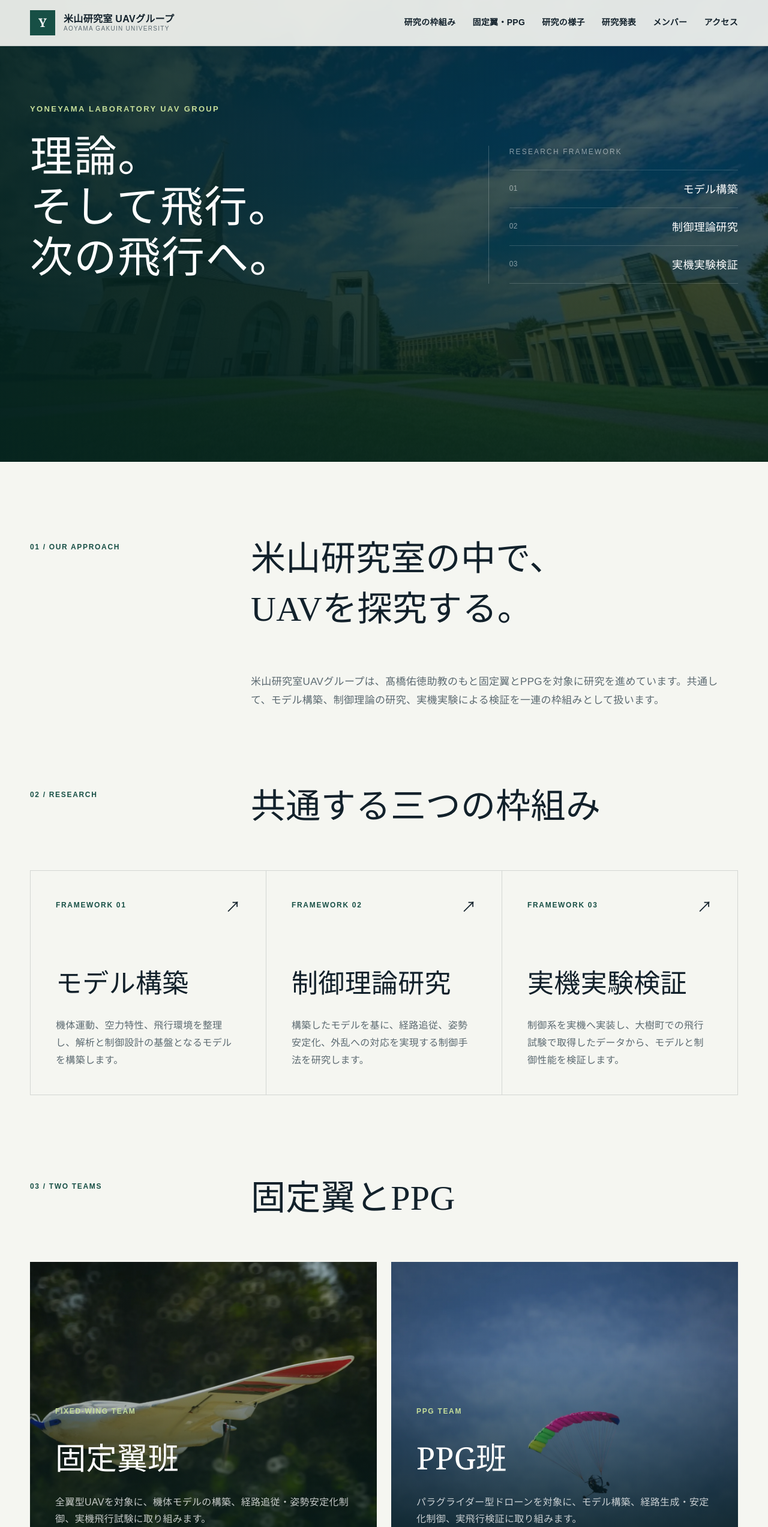
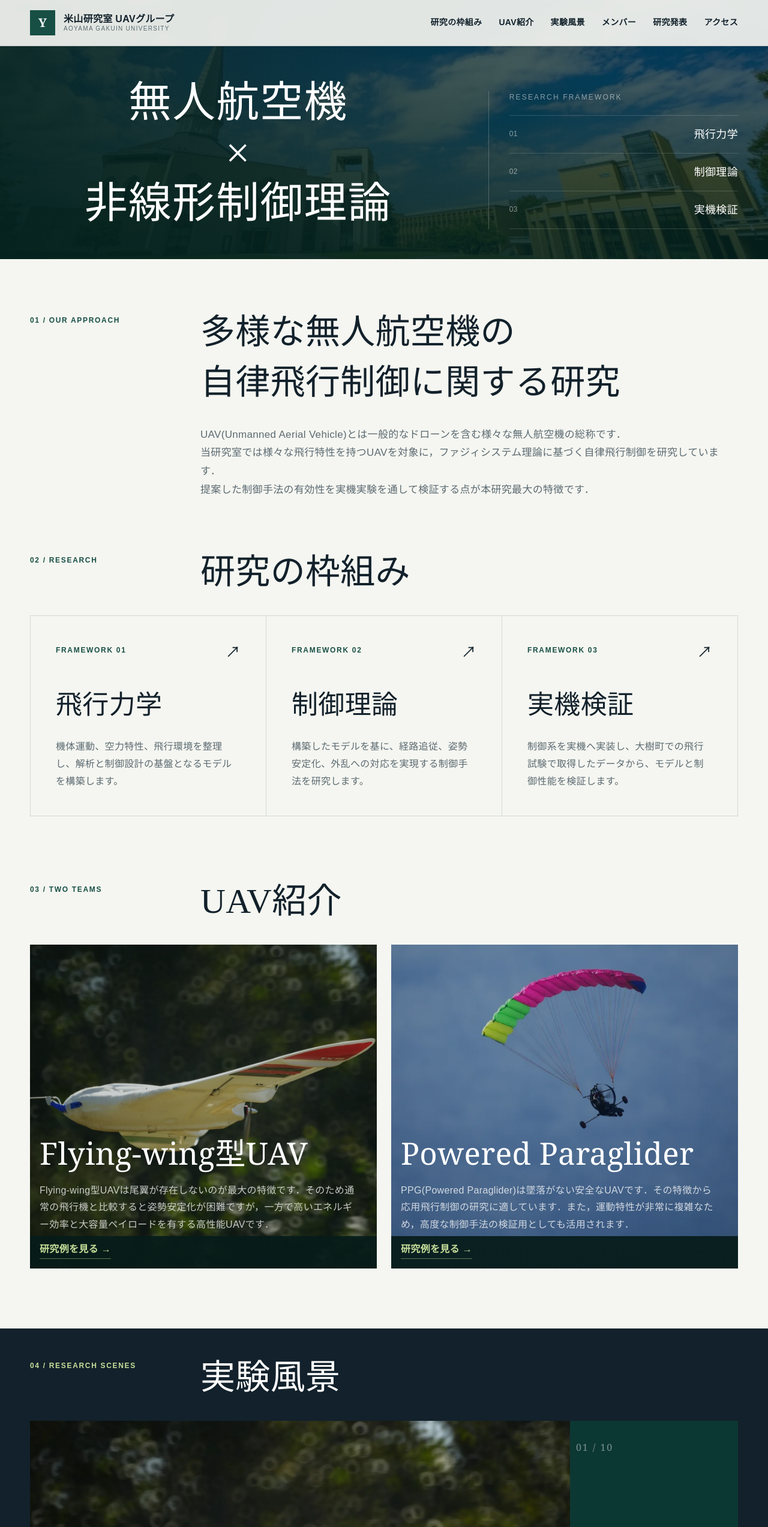
Before and after one commit to HaruAbiko/yoneyama-lab-website, a plain HTML site: page index.html in a window 1280 px wide. Shown: the top 2546 px of the page at 60% size. Drawn offline with Linux system fonts and the light colour scheme.

Commit message:
indexの文章変更と見た目の修正

```diff
--- a/index.html
+++ b/index.html
@@ -86,8 +86,8 @@
     .menu-button { display: none; border: 0; background: transparent; font: inherit; padding: 12px; }
 
     .hero {
-      min-height: 770px;
-      padding: 170px 0 110px;
+      min-height: auto px;
+      padding: 130px 0 50px;
       position: relative;
       overflow: hidden;
       background: var(--green-deep);
@@ -97,7 +97,7 @@
       content: "";
       position: absolute;
       inset: 0;
-      background: url("assets/images/sagamihara-campus.webp") center 48% / cover no-repeat;
+      background: url("assets/images/sagamihara-campus.webp") center 58% / cover no-repeat;
       transform: scale(1.01);
     }
     .hero::after {
@@ -132,6 +132,9 @@
       line-height: 1.17;
       letter-spacing: 0.02em;
     }
+    #hero-title {
+        text-align: center;
+      }
     .hero-copy {
       margin: 36px 0 0;
       max-width: 670px;
@@ -156,13 +159,13 @@
     .pillar-list a:hover { padding-left: 8px; color: var(--lime); }
     .pillar-list span { font-family: "Yu Gothic", sans-serif; font-size: 12px; color: rgba(255,255,255,0.5); }
 
-    .intro { padding: 120px 0 90px; }
+    .intro { padding: 80px 0 50px; }
     .section-head {
       display: grid;
-      grid-template-columns: 0.55fr 1.45fr;
+      grid-template-columns: 0.4fr 1.6fr;
       gap: 60px;
       align-items: start;
-      margin-bottom: 64px;
+      margin-bottom: 30px;
     }
     .section-index { color: var(--green); font-size: 12px; font-weight: 700; letter-spacing: 0.14em; text-transform: uppercase; }
     h2 {
@@ -174,12 +177,15 @@
     }
     .intro-text {
       display: grid;
-      grid-template-columns: 0.55fr 1.45fr;
+      grid-template-columns: 0.4fr 1.6fr;
       gap: 60px;
     }
-    .intro-text p { grid-column: 2; margin: 0; max-width: 780px; color: var(--muted); font-size: 17px; }
+    .intro-text p { grid-column: 2; margin: 0; max-width: none; color: var(--muted); font-size: 17px; }
 
-    .research { padding: 30px 0 130px; }
+    .members .intro-text {
+      margin-bottom: 40px;
+    }
+    .research { padding: 30px 0 100px; }
     .research-grid {
       display: grid;
       grid-template-columns: repeat(2, 1fr);
@@ -189,7 +195,7 @@
     .research-grid-three { grid-template-columns: repeat(3, 1fr); }
     .research-card {
       position: relative;
-      min-height: 360px;
+      min-height: 320px;
       padding: 42px;
       border-right: 1px solid var(--line);
       border-bottom: 1px solid var(--line);
@@ -209,14 +215,14 @@
     .card-no { color: var(--green); font-size: 12px; font-weight: 700; letter-spacing: 0.14em; }
     .research-card:hover .card-no, .research-card:hover p { color: rgba(255,255,255,0.72); }
     .research-card h3 {
-      margin: 76px 0 18px;
+      margin: 36px 0 18px;
       font-family: Georgia, "Yu Mincho", serif;
       font-size: clamp(30px, 4vw, 44px);
       font-weight: 500;
     }
     .research-card p { margin: 0; max-width: 460px; color: var(--muted); transition: color 200ms ease; }
 
-    .aerial-focus { padding: 0 0 130px; }
+    .aerial-focus { padding: 0 0 100px; }
     .aerial-grid { display: grid; grid-template-columns: repeat(2, 1fr); gap: 24px; }
     .aerial-card {
       position: relative;
@@ -228,22 +234,42 @@
       background: var(--ink);
     }
     .aerial-card img { position: absolute; inset: 0; width: 100%; height: 100%; object-fit: cover; transition: transform 500ms ease; }
-    .aerial-card::after { content: ""; position: absolute; inset: 0; background: linear-gradient(0deg, rgba(6,27,25,.94) 0%, rgba(6,27,25,.22) 70%); }
-    .aerial-card:hover img { transform: scale(1.035); }
-    .aerial-copy { position: relative; z-index: 1; padding: 42px; }
+    /* 固定翼の写真 */
+    .aerial-card:first-child img {
+      object-position: 35% 50%;
+    }
+    /* PPGの写真 */
+    .aerial-card:nth-child(2) img {
+      width: 90%;
+      height: 55%;
+      transform: scale(2.8);
+      object-position: 50% 100%;
+    }
+    .aerial-card::after { content: ""; position: absolute; inset: 0; background: linear-gradient(0deg, rgba(6,27,25,.94) 10%, rgba(6,27,25,.22) 10%); }
+    /* .aerial-card:hover img { transform: scale(1.035); } */
+    /* 固定翼：カーソルを合わせたとき */
+    .aerial-card:first-child:hover img {
+      transform: scale(1.2);
+    }
+
+    /* PPG：カーソルを合わせたとき */
+    .aerial-card:nth-child(2):hover img {
+      transform: scale(3.36);
+    }
+    .aerial-copy { position: relative; z-index: 1; padding: 16px; }
     .aerial-copy .card-no { color: var(--lime); }
-    .aerial-copy h3 { margin: 18px 0 14px; font-family: Georgia, "Yu Mincho", serif; font-size: clamp(34px, 4vw, 52px); font-weight: 500; }
-    .aerial-copy p { margin: 0; max-width: 500px; color: rgba(255,255,255,.76); }
-    .aerial-link { display: inline-flex; margin-top: 24px; color: var(--lime); font-weight: 700; border-bottom: 1px solid rgba(199,223,154,.45); }
+    .aerial-copy h3 { margin: 18px 0 2px; font-family: Georgia, "Yu Mincho", serif; font-size: clamp(34px, 4vw, 52px); font-weight: 500; }
+    .aerial-copy p { margin: 0; max-width: 525px; color: rgba(255,255,255,.76); }
+    .aerial-link { display: inline-flex; margin-top: 12px; color: var(--lime); font-weight: 700; border-bottom: 1px solid rgba(199,223,154,.45); }
 
-    .scenes { padding: 120px 0 130px; color: var(--white); background: var(--ink); }
+    .scenes { padding: 40px 0 30px; color: var(--white); background: var(--ink); }
     .scenes .section-index { color: var(--lime); }
     .slideshow { position: relative; }
-    .slide { display: none; grid-template-columns: minmax(0,1.45fr) minmax(280px,.55fr); min-height: 620px; background: var(--green-deep); }
+    .slide { display: none; grid-template-columns: minmax(0,1.6fr) minmax(280px,.4fr); min-height: 620px; background: var(--green-deep); }
     .slide.is-active { display: grid; }
     .slide-media { min-width: 0; overflow: hidden; background: #0a2724; }
     .slide-media img { display: block; width: 100%; height: 620px; object-fit: cover; }
-    .slide-copy { display: flex; flex-direction: column; justify-content: flex-end; padding: 48px; }
+    .slide-copy { display: flex; flex-direction: column; justify-content: flex-end; padding: 30px 10px 60px 10px; }
     .slide-count { margin: 0 0 auto; color: rgba(255,255,255,.45); font-family: Georgia, serif; letter-spacing: .12em; }
     .slide-kicker { margin: 0 0 14px; color: var(--lime); font-size: 12px; font-weight: 700; letter-spacing: .16em; text-transform: uppercase; }
     .slide-copy h3 { margin: 0; font-family: "Yu Mincho", serif; font-size: clamp(30px,4vw,46px); font-weight: 500; line-height: 1.4; }
@@ -257,7 +283,7 @@
     .slide-dot[aria-current="true"] { background: var(--lime); }
     .slide-status { min-width: 95px; color: rgba(255,255,255,.58); font-size: 12px; text-align: right; }
 
-    .presentations { padding: 120px 0; }
+    .presentations { padding: 50px 0; }
     .presentation-list { border-top: 1px solid var(--line); }
     .presentation-item { display: grid; grid-template-columns: 130px 1fr auto; gap: 28px; align-items: start; padding: 28px 0; border-bottom: 1px solid var(--line); }
     .presentation-date { color: var(--green); font-family: Georgia, serif; font-size: 15px; }
@@ -330,22 +356,22 @@
       border-bottom: 1px solid rgba(199,223,154,0.45);
     }
 
-    .members { padding: 110px 0 125px; }
+    .members { padding: 70px 0 40px; }
     .faculty-grid {
       display: grid;
-      grid-template-columns: repeat(2, 1fr);
+      grid-template-columns: repeat(3, 1fr);
       margin-bottom: 64px;
       border-top: 1px solid var(--line);
       border-left: 1px solid var(--line);
     }
     .faculty-card {
-      min-height: 235px;
-      padding: 36px 40px;
+      min-height: auto;
+      padding: 20px 20px;
       border-right: 1px solid var(--line);
       border-bottom: 1px solid var(--line);
     }
     .faculty-role {
-      margin: 0 0 42px;
+      margin: 0px 0 4px;
       color: var(--green);
       font-size: 12px;
       font-weight: 700;
@@ -395,21 +421,21 @@
       border-top: 1px solid var(--line);
     }
     .student-count {
-      padding: 26px 24px;
+      padding: 20px 20px;
       border-bottom: 1px solid var(--line);
       border-right: 1px solid var(--line);
     }
     .student-count:first-child { border-left: 1px solid var(--line); }
-    .student-grade { display: block; color: var(--muted); font-size: 13px; letter-spacing: 0.12em; }
+    .student-grade { display: block; color: var(--muted); font-size: 18px; letter-spacing: 0.12em; }
     .student-number {
       display: block;
-      margin-top: 10px;
+      margin-top: 6px;
       color: var(--green);
       font-family: Georgia, serif;
       font-size: 42px;
       line-height: 1;
     }
-    .student-number small { margin-left: 6px; color: var(--muted); font-family: "Yu Gothic", sans-serif; font-size: 13px; }
+    .student-number small { margin-left: 6px; color: var(--muted); font-family: "Yu Gothic", sans-serif; font-size: 18px; }
 
     .access {
       padding: 100px 0;
@@ -535,10 +561,10 @@
       <button class="menu-button" type="button" aria-expanded="false" aria-controls="global-nav">メニュー</button>
       <nav class="nav" id="global-nav" aria-label="メインナビゲーション">
         <a href="#research">研究の枠組み</a>
-        <a href="#aerial">固定翼・PPG</a>
-        <a href="#scenes">研究の様子</a>
+        <a href="#aerial">UAV紹介</a>
+        <a href="#scenes">実験風景</a>
+        <a href="#members">メンバー</a>
         <a href="#presentations">研究発表</a>
-        <a href="#members">メンバー</a>
         <a href="#access">アクセス</a>
       </nav>
     </div>
@@ -548,15 +574,15 @@
     <section class="hero" aria-labelledby="hero-title">
       <div class="wrap hero-grid">
         <div>
-          <p class="eyebrow">Yoneyama Laboratory UAV Group</p>
-          <h1 id="hero-title">理論。<br>そして飛行。<br>次の飛行へ。</h1>
+          <!--<p class="eyebrow">Yoneyama Laboratory UAV Group</p>--><!--コメントアウト 高橋メモ-->
+          <h1 id="hero-title">無人航空機<br>×<br>非線形制御理論</h1>
         </div>
         <aside class="hero-side" aria-label="UAV研究の枠組み">
           <p class="hero-side-label">RESEARCH FRAMEWORK</p>
           <ol class="pillar-list">
-            <li><a href="#research"><span>01</span>モデル構築</a></li>
-            <li><a href="#research"><span>02</span>制御理論研究</a></li>
-            <li><a href="#scenes"><span>03</span>実機実験検証</a></li>
+            <li><a href="#research"><span>01</span>飛行力学</a></li>
+            <li><a href="#research"><span>02</span>制御理論</a></li>
+            <li><a href="#scenes"><span>03</span>実機検証</a></li>
           </ol>
         </aside>
       </div>
@@ -566,10 +592,12 @@
       <div class="wrap">
         <div class="section-head">
           <p class="section-index">01 / Our Approach</p>
-          <h2 id="intro-title">米山研究室の中で、<br>UAVを探究する。</h2>
+          <h2 id="intro-title">多様な無人航空機の<br>自律飛行制御に関する研究</h2>
         </div>
         <div class="intro-text">
-          <p>米山研究室UAVグループは、髙橋佑徳助教のもと固定翼とPPGを対象に研究を進めています。共通して、モデル構築、制御理論の研究、実機実験による検証を一連の枠組みとして扱います。</p>
+          <p>UAV(Unmanned Aerial Vehicle)とは一般的なドローンを含む様々な無人航空機の総称です．<br>
+          当研究室では様々な飛行特性を持つUAVを対象に，ファジィシステム理論に基づく自律飛行制御を研究しています．<br>
+          提案した制御手法の有効性を実機実験を通して検証する点が本研究最大の特徴です．</p>
         </div>
       </div>
     </section>
@@ -578,22 +606,22 @@
       <div class="wrap">
         <div class="section-head">
           <p class="section-index">02 / Research</p>
-          <h2 id="research-title">共通する三つの枠組み</h2>
+          <h2 id="research-title">研究の枠組み</h2>
         </div>
         <div class="research-grid research-grid-three">
           <a class="research-card" href="research/uav.html">
             <span class="card-no">FRAMEWORK 01</span>
-            <h3>モデル構築</h3>
+            <h3>飛行力学</h3>
             <p>機体運動、空力特性、飛行環境を整理し、解析と制御設計の基盤となるモデルを構築します。</p>
           </a>
           <a class="research-card" href="research/uav.html">
             <span class="card-no">FRAMEWORK 02</span>
-            <h3>制御理論研究</h3>
+            <h3>制御理論</h3>
             <p>構築したモデルを基に、経路追従、姿勢安定化、外乱への対応を実現する制御手法を研究します。</p>
           </a>
           <a class="research-card" href="#scenes">
             <span class="card-no">FRAMEWORK 03</span>
-            <h3>実機実験検証</h3>
+            <h3>実機検証</h3>
             <p>制御系を実機へ実装し、大樹町での飛行試験で取得したデータから、モデルと制御性能を検証します。</p>
           </a>
         </div>
@@ -604,25 +632,25 @@
       <div class="wrap">
         <div class="section-head">
           <p class="section-index">03 / Two Teams</p>
-          <h2 id="aerial-title">固定翼とPPG</h2>
+          <h2 id="aerial-title">UAV紹介</h2>
         </div>
         <div class="aerial-grid">
           <a class="aerial-card" href="research/fixed-wing.html">
             <img src="assets/images/research-scenes/fixed-wing-flight-side.webp" alt="屋外を飛行する全翼型固定翼UAV" width="1800" height="1200">
             <div class="aerial-copy">
-              <span class="card-no">FIXED-WING TEAM</span>
-              <h3>固定翼班</h3>
-              <p>全翼型UAVを対象に、機体モデルの構築、経路追従・姿勢安定化制御、実機飛行試験に取り組みます。</p>
-              <span class="aerial-link">班の研究を見る →</span>
+            <!--<span class="card-no">FIXED-WING TEAM</span>-->
+              <h3>Flying-wing型UAV</h3>
+              <p>Flying-wing型UAVは尾翼が存在しないのが最大の特徴です．そのため通常の飛行機と比較すると姿勢安定化が困難ですが，一方で高いエネルギー効率と大容量ペイロードを有する高性能UAVです．</p>
+              <span class="aerial-link">研究例を見る →</span>
             </div>
           </a>
           <a class="aerial-card" href="research/ppg.html">
             <img src="assets/images/research-scenes/ppg-flight-sky.webp" alt="青空を飛行するパワードパラグライダー型飛行ロボット" width="1800" height="1200">
             <div class="aerial-copy">
-              <span class="card-no">PPG TEAM</span>
-              <h3>PPG班</h3>
-              <p>パラグライダー型ドローンを対象に、モデル構築、経路生成・安定化制御、実飛行検証に取り組みます。</p>
-              <span class="aerial-link">班の研究を見る →</span>
+            <!--<span class="card-no">PPG TEAM</span>-->
+              <h3>Powered Paraglider</h3>
+              <p>PPG(Powered Paraglider)は墜落がない安全なUAVです．その特徴から応用飛行制御の研究に適しています．また，運動特性が非常に複雑なため，高度な制御手法の検証用としても活用されます．</p>
+              <span class="aerial-link">研究例を見る →</span>
             </div>
           </a>
         </div>
@@ -633,7 +661,7 @@
       <div class="wrap">
         <div class="section-head">
           <p class="section-index">04 / Research Scenes</p>
-          <h2 id="scenes-title">研究の様子</h2>
+          <h2 id="scenes-title">実験風景</h2>
         </div>
         <div class="slideshow" data-slideshow aria-roledescription="カルーセル" aria-label="研究活動の写真">
           <article class="slide is-active" data-slide aria-hidden="false">
@@ -641,8 +669,7 @@
             <div class="slide-copy"><p class="slide-count">01 / 10</p><p class="slide-kicker">Fixed-wing flight</p><h3>固定翼UAVの飛行試験</h3><p>設計した制御系を実機へ実装し、屋外環境で飛行特性と制御性能を確認します。</p></div>
           </article>
           <article class="slide" data-slide aria-hidden="true">
-            <div class="slide-media"><img s
-              rc="assets/images/research-scenes/ppg-flight-sky.webp" alt="青空を飛行するPPG型飛行ロボット" width="1800" height="1200"></div>
+            <div class="slide-media"><img src="assets/images/research-scenes/ppg-flight-sky.webp" alt="青空を飛行するPPG型飛行ロボット" width="1800" height="1200"></div>
             <div class="slide-copy"><p class="slide-count">02 / 10</p><p class="slide-kicker">PPG flight</p><h3>PPGの飛行</h3><p>柔軟な翼を持つ機体を対象に、風のある実環境で安定した飛行を目指します。</p></div>
           </article>
           <article class="slide" data-slide aria-hidden="true">
@@ -690,21 +717,7 @@
       </div>
     </section>
 
-    <section class="presentations" id="presentations" aria-labelledby="presentations-title">
-      <div class="wrap">
-        <div class="section-head">
-          <p class="section-index">05 / Presentations</p>
-          <h2 id="presentations-title">UAV研究発表</h2>
-        </div>
-        <div class="presentation-list">
-          <article class="presentation-item"><time class="presentation-date" datetime="2026-07-01">2026.07.01</time><p class="presentation-title">パラフォイール型飛行ロボットのための3次元経路生成および実飛行環境を想定した安定化手法の提案</p><span class="presentation-venue">ROBOMECH 2026</span></article>
-          <article class="presentation-item"><time class="presentation-date" datetime="2026-07-01">2026.07.01</time><p class="presentation-title">無人航空機の懸垂式重心調整とトリム推定外乱オブザーバの統合的検討による性能改善</p><span class="presentation-venue">ROBOMECH 2026</span></article>
-
-        </div>
-        <p class="source-note">掲載内容は<a href="https://raweb.jm.aoyama.ac.jp/aguhp/KgApp/k03/resid/S001800" target="_blank" rel="noopener">青山学院大学 公式研究者情報（髙橋佑徳助教）</a>を2026年10月2日に確認したものです。</p>
-      </div>
-    </section>
-
+    <!--
     <section class="about" id="about" aria-labelledby="about-title">
       <div class="wrap about-grid">
         <div>
@@ -717,24 +730,35 @@
         </div>
       </div>
     </section>
+    -->
 
     <section class="members" id="members" aria-labelledby="members-title">
       <div class="wrap">
         <div class="section-head">
-          <p class="section-index">06 / Members</p>
-          <h2 id="members-title">UAVグループの構成</h2>
+          <p class="section-index">05 / Members</p>
+          <h2 id="members-title">UAVグループメンバー</h2>
+        </div>
+
+        <div class="intro-text">
+          <p>UAVグループは髙橋佑徳助教を担当者とし，以下のメンバーで研究を進めています．<br>
+          また，現在は電気通信大学の田中一男研究室と共同で研究を実施しています．</p>
         </div>
 
         <div class="faculty-grid" aria-label="指導教員とグループリーダー">
           <article class="faculty-card">
-            <p class="faculty-role">Yoneyama Laboratory / Professor</p>
+            <p class="faculty-role">Professor</p>
             <h3 class="faculty-name">米山 淳</h3>
-            <p class="faculty-meta">米山研究室 教授</p>
+            <!--<p class="faculty-meta">米山研究室 教授</p>-->
           </article>
           <article class="faculty-card">
-            <p class="faculty-role">UAV Group Leader / Assistant Professor</p>
+            <p class="faculty-role">Assistant Professor / UAV Group Leader</p>
             <h3 class="faculty-name">髙橋 佑徳</h3>
-            <p class="faculty-meta">米山研助教、UAV</p>
+            <!--<p class="faculty-meta">米山研助教、UAV</p>-->
+          </article>
+          <article class="faculty-card">
+            <p class="faculty-role">役職</p>
+            <h3 class="faculty-name">浅井 佑仁</h3>
+            <!--<p class="faculty-meta">所属・役職など</p>-->
           </article>
         </div>
 
@@ -757,6 +781,22 @@
         </div>
       </div>
     </section>
+
+    <section class="presentations" id="presentations" aria-labelledby="presentations-title">
+      <div class="wrap">
+        <div class="section-head">
+          <p class="section-index">06 / Presentations</p>
+          <h2 id="presentations-title">UAV研究発表</h2>
+        </div>
+        <div class="presentation-list">
+          <article class="presentation-item"><time class="presentation-date" datetime="2026-07-01">2026.07.01</time><p class="presentation-title">パラフォイール型飛行ロボットのための3次元経路生成および実飛行環境を想定した安定化手法の提案</p><span class="presentation-venue">ROBOMECH 2026</span></article>
+          <article class="presentation-item"><time class="presentation-date" datetime="2026-07-01">2026.07.01</time><p class="presentation-title">無人航空機の懸垂式重心調整とトリム推定外乱オブザーバの統合的検討による性能改善</p><span class="presentation-venue">ROBOMECH 2026</span></article>
+
+        </div>
+        <p class="source-note">掲載内容は<a href="https://raweb.jm.aoyama.ac.jp/aguhp/KgApp/k03/resid/S001800" target="_blank" rel="noopener">青山学院大学 公式研究者情報（髙橋佑徳助教）</a>を2026年10月2日に確認したものです。</p>
+      </div>
+    </section>
+
 
     <section class="news" id="news" aria-labelledby="news-title">
       <div class="wrap">
@@ -791,7 +831,7 @@
           </div>
           <div class="access-row">
             <span class="access-label">研究室</span>
-            <span class="access-value">L棟401</span>
+            <span class="access-value">L棟424</span>
           </div>
         </div>
       </div>
@@ -803,7 +843,7 @@
       <div class="footer-grid">
         <div>
           <div class="footer-name">青山学院大学 米山研究室 UAVグループ</div>
-          <p class="footer-note">理工学部 電気電子工学科／相模原キャンパス L棟401</p>
+          <p class="footer-note">理工学部 電気電子工学科 助教 髙橋佑徳／相模原キャンパス L棟424</p>
         </div>
         <a class="text-link" href="mailto:">お問い合わせ <span aria-hidden="true">→</span></a>
       </div>
```
